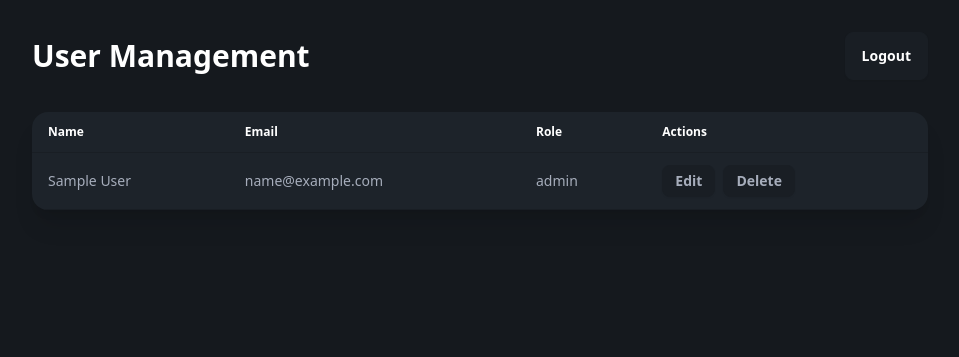
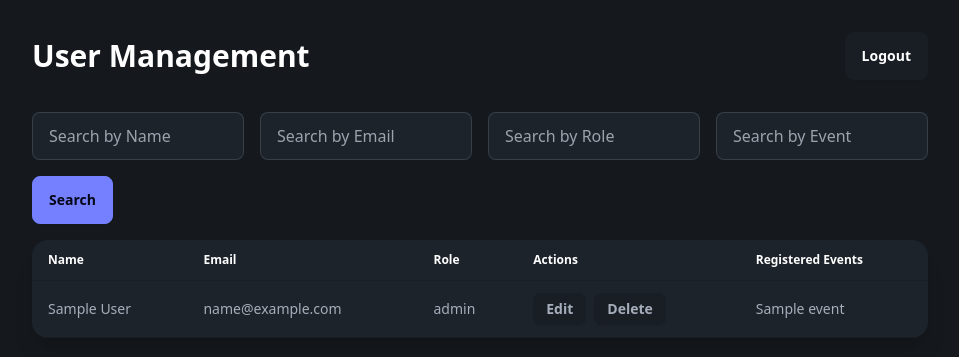
Before and after one commit to KnoWingFly/eventwebsitephp, a PHP site: page /admin/manage_user.php in a window 1280 px wide. Shown: the top 357 px of the page, without its empty margins (160-1119 px from the left). Run offline with PHP 8.4, Linux system fonts and the light colour scheme; the visitor is signed in with stand-in values (Sample User, id 1); tables that the repository leaves empty hold one stand-in row (values such as "Sample post").

Commit message:
Update manage_user.php

```diff
--- a/admin/manage_user.php
+++ b/admin/manage_user.php
@@ -7,8 +7,56 @@ if ($_SESSION['role'] != 'admin') {
     exit;
 }
 
-$stmt = $pdo->query("SELECT id, name, email, role FROM users");
+$valid_columns = ['name', 'email', 'role'];
+$sort_column = isset($_GET['sort']) && in_array($_GET['sort'], $valid_columns) ? $_GET['sort'] : 'name';
+$sort_direction = isset($_GET['dir']) && $_GET['dir'] === 'desc' ? 'desc' : 'asc';
+
+$search_name = isset($_GET['search_name']) ? trim($_GET['search_name']) : '';
+$search_email = isset($_GET['search_email']) ? trim($_GET['search_email']) : '';
+$search_role = isset($_GET['search_role']) ? trim($_GET['search_role']) : '';
+$search_event = isset($_GET['search_event']) ? trim($_GET['search_event']) : '';
+
+$sql = "
+    SELECT u.id, u.name, u.email, u.role, GROUP_CONCAT(e.name SEPARATOR ', ') AS event_names
+    FROM users u
+    LEFT JOIN registrations r ON u.id = r.user_id
+    LEFT JOIN events e ON r.event_id = e.id
+    WHERE 1 = 1
+";
+
+$params = [];
+if ($search_name) {
+    $sql .= " AND u.name LIKE :search_name";
+    $params[':search_name'] = "%$search_name%";
+}
+if ($search_email) {
+    $sql .= " AND u.email LIKE :search_email";
+    $params[':search_email'] = "%$search_email%";
+}
+if ($search_role) {
+    $sql .= " AND u.role LIKE :search_role";
+    $params[':search_role'] = "%$search_role%";
+}
+if ($search_event) {
+    $sql .= " AND e.name LIKE :search_event";
+    $params[':search_event'] = "%$search_event%";
+}
+
+$sql .= " GROUP BY u.id ORDER BY $sort_column $sort_direction";
+
+$stmt = $pdo->prepare($sql);
+$stmt->execute($params);
 $users = $stmt->fetchAll(PDO::FETCH_ASSOC);
+
+$userEventsStmt = $pdo->prepare("
+    SELECT u.id as user_id, e.name as event_name
+    FROM users u
+    JOIN registrations r ON u.id = r.user_id
+    JOIN events e ON r.event_id = e.id
+    WHERE u.id = :user_id
+");
+
+$next_direction = $sort_direction === 'asc' ? 'desc' : 'asc';
 ?>
 
 <!DOCTYPE html>
@@ -17,26 +65,47 @@ $users = $stmt->fetchAll(PDO::FETCH_ASSOC);
     <meta charset="UTF-8">
     <meta name="viewport" content="width=device-width, initial-scale=1.0">
     <title>User Management</title>
-    <!-- <link href="https://cdn.jsdelivr.net/npm/daisyui@3.7.3/dist/full.css" rel="stylesheet" type="text/css" /> -->
     <link href="../css/output.css" rel="stylesheet">
 </head>
 <body class="min-h-screen bg-base-300 p-4 sm:p-6 md:p-8">
     <div class="max-w-4xl mx-auto">
         <div class="flex flex-col sm:flex-row justify-between items-center mb-6 sm:mb-8">
             <h1 class="text-2xl sm:text-3xl font-bold mb-4 sm:mb-0 text-white">User Management</h1>
-            <a href="../index.php?page=logout" class="btn btn-sm sm:btn-md w-full sm:w-auto hover:bg-red-700 text-white">
-                Logout
-            </a>
+            <a href="../index.php?page=logout" class="btn btn-sm sm:btn-md w-full sm:w-auto hover:bg-red-700 text-white">Logout</a>
         </div>
+
+        <form method="GET" class="mb-4">
+            <div class="grid grid-cols-1 sm:grid-cols-2 lg:grid-cols-4 gap-4">
+                <input type="text" name="search_name" value="<?= htmlspecialchars($search_name); ?>" class="input input-bordered w-full" placeholder="Search by Name">
+                <input type="text" name="search_email" value="<?= htmlspecialchars($search_email); ?>" class="input input-bordered w-full" placeholder="Search by Email">
+                <input type="text" name="search_role" value="<?= htmlspecialchars($search_role); ?>" class="input input-bordered w-full" placeholder="Search by Role">
+                <input type="text" name="search_event" value="<?= htmlspecialchars($search_event); ?>" class="input input-bordered w-full" placeholder="Search by Event">
+            </div>
+            <div class="mt-4">
+                <button type="submit" class="btn btn-primary">Search</button>
+            </div>
+
+            <input type="hidden" name="sort" value="<?= htmlspecialchars($sort_column); ?>">
+            <input type="hidden" name="dir" value="<?= htmlspecialchars($sort_direction); ?>">
+        </form>
+
         <div class="card bg-base-100 shadow-xl overflow-x-auto">
             <div class="card-body p-0">
                 <table class="table table-zebra w-full">
                     <thead>
                         <tr>
-                            <th class="text-white">Name</th>
-                            <th class="text-white">Email</th>
-                            <th class="text-white">Role</th>
+
+                            <th class="text-white">
+                                <a href="?sort=name&dir=<?= $next_direction ?>&search_name=<?= htmlspecialchars($search_name); ?>&search_email=<?= htmlspecialchars($search_email); ?>&search_role=<?= htmlspecialchars($search_role); ?>&search_event=<?= htmlspecialchars($search_event); ?>" class="hover:underline">Name</a>
+                            </th>
+                            <th class="text-white">
+                                <a href="?sort=email&dir=<?= $next_direction ?>&search_name=<?= htmlspecialchars($search_name); ?>&search_email=<?= htmlspecialchars($search_email); ?>&search_role=<?= htmlspecialchars($search_role); ?>&search_event=<?= htmlspecialchars($search_event); ?>" class="hover:underline">Email</a>
+                            </th>
+                            <th class="text-white">
+                                <a href="?sort=role&dir=<?= $next_direction ?>&search_name=<?= htmlspecialchars($search_name); ?>&search_email=<?= htmlspecialchars($search_email); ?>&search_role=<?= htmlspecialchars($search_role); ?>&search_event=<?= htmlspecialchars($search_event); ?>" class="hover:underline">Role</a>
+                            </th>
                             <th class="text-white">Actions</th>
+                            <th class="text-white">Registered Events</th>
                         </tr>
                     </thead>
                     <tbody>
@@ -51,6 +120,18 @@ $users = $stmt->fetchAll(PDO::FETCH_ASSOC);
                                         <a href="delete_user.php?id=<?= $user['id'] ?>" class="btn hover:bg-purple-700 btn-xs sm:btn-sm transition-all duration-300" onclick="return confirm('Are you sure you want to delete this user?')">Delete</a>
                                     </div>
                                 </td>
+                                <td class="whitespace-nowrap">
+                                    <?php
+                                    $userEventsStmt->execute([':user_id' => $user['id']]);
+                                    $userEvents = $userEventsStmt->fetchAll(PDO::FETCH_ASSOC);
+                                    if ($userEvents):
+                                        foreach ($userEvents as $event): ?>
+                                            <span class="block"><?= htmlspecialchars($event['event_name']); ?></span>
+                                        <?php endforeach;
+                                    else: ?>
+                                        <span class="block">No events</span>
+                                    <?php endif; ?>
+                                </td>
                             </tr>
                         <?php endforeach; ?>
                     </tbody>
```
